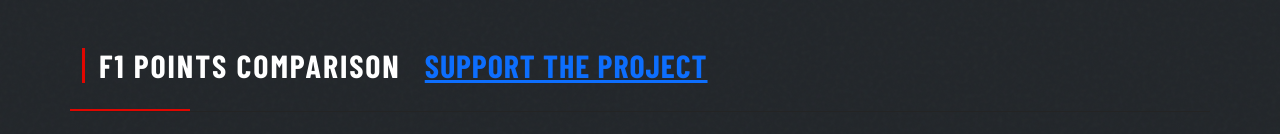
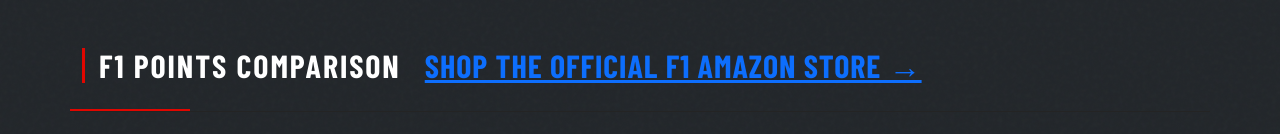
Before and after one commit to AMESocker/FormulaOnePointsChart, a website with bundled scripts: page index.html in a window 1280 px wide. Shown: the top 134 px of the page. Built offline with nearby package versions, Linux system fonts and the light colour scheme; no server answers; files whose address does not match are found by name; a web font is replaced by a local one.

Commit message:
rename Link

```diff
--- a/index.html
+++ b/index.html
@@ -37,7 +37,7 @@
   <header class="container mt-4">
     <h1>F1 Points Comparison</h1>
     <h2>
-      <a href="https://amzn.to/3OPEPmx" target="_blank" rel="noopener noreferrer">Support the Project</a>
+      <a href="https://amzn.to/3OPEPmx" target="_blank" rel="noopener noreferrer">Shop the Official F1 Amazon Store →</a>
     </h2>
     <!-- <a class="navbar-brand" href="champions.html">Champions</a> -->
     <!-- <a class="navbar-brand" href="quali.html">Quali</a> -->
@@ -81,8 +81,9 @@
             <button id="snapshot-btn">📸 Share Chart</button>
           </div>
         </nav>
-
+        <!-- <ul id="races" class="list-group" style="grid-template-columns: repeat(auto-fill, minmax(48px, 1fr));"></ul> -->
         <div id="chart" class="chart-container"></div>
+        <div id="raceChart"></div>
       </div>
       <!-- </div> -->
     </main>
```
